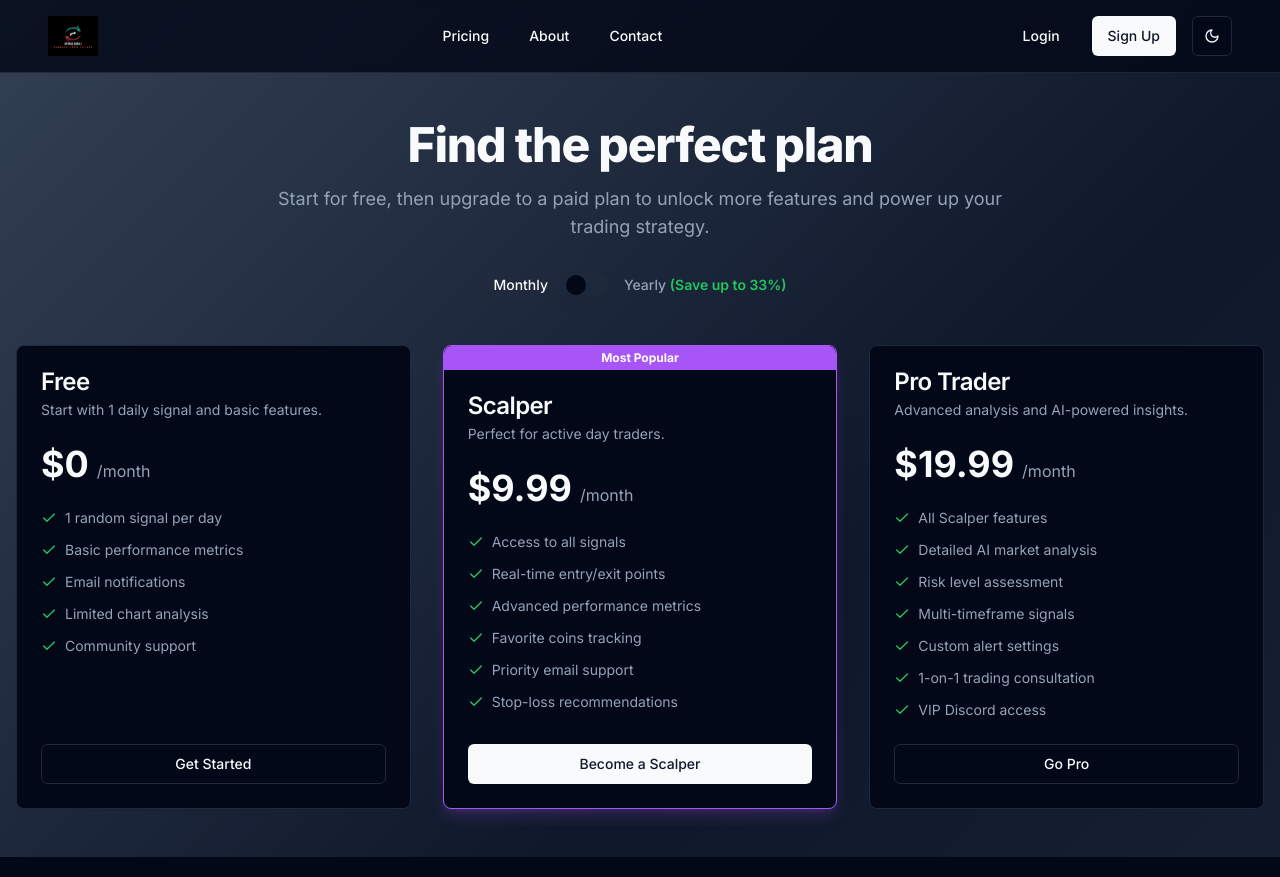
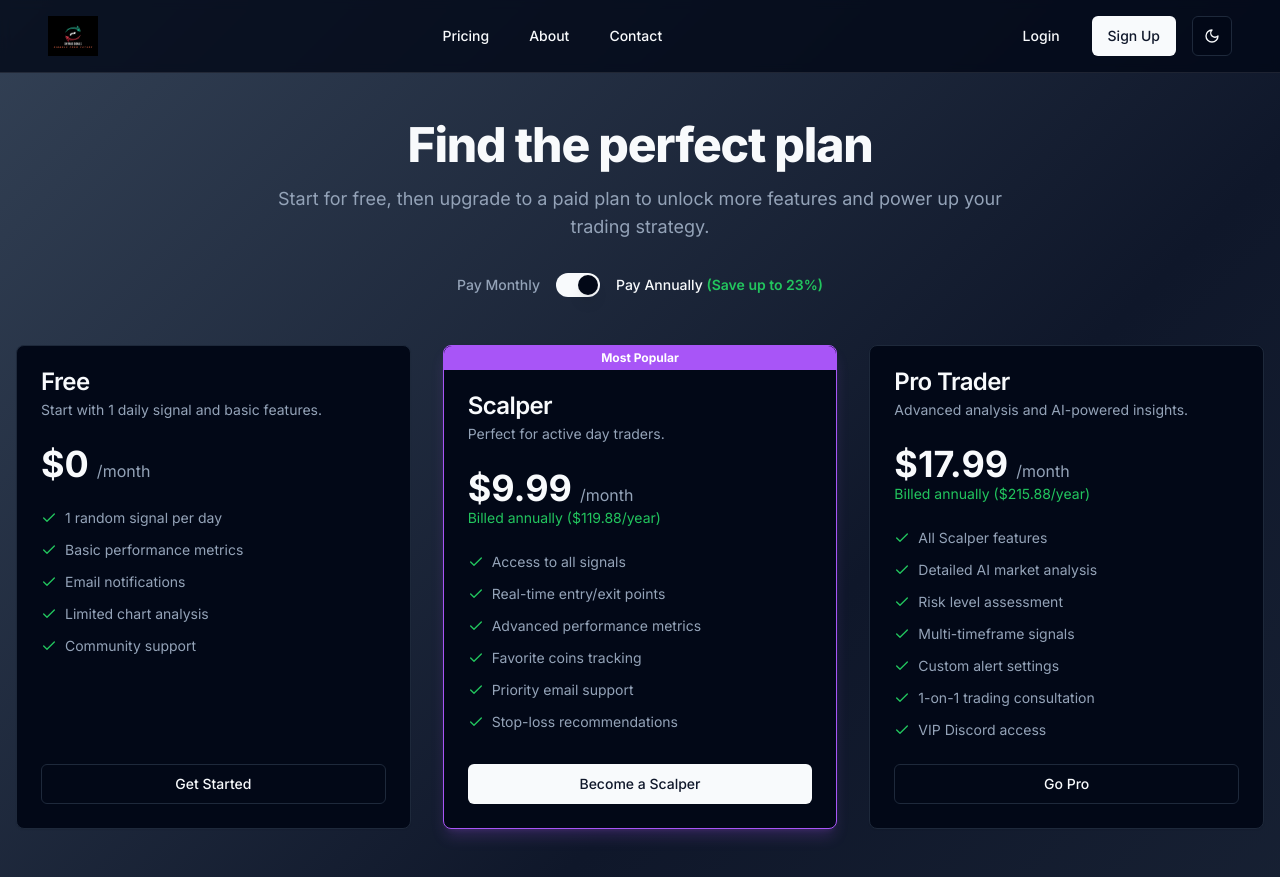
Before and after one commit to ssshepardX/crypto-buysell, a React (Vite) app: page /pricing in a window 1280 px wide. Built offline with nearby package versions, Linux system fonts and the light colour scheme.

Commit message:
Update pricing: monthly billed annually (0, 9.99, 17.99)

```diff
--- a/src/pages/Pricing.tsx
+++ b/src/pages/Pricing.tsx
@@ -24,8 +24,10 @@ const plans = [
   },
   {
     name: "Scalper",
+    // Monthly price (will be billed annually). Display shows monthly but charged yearly.
     priceMonthly: 9.99,
-    priceYearly: 99.99, // ~17% discount
+    // priceYearly kept equal to monthly to represent the monthly rate when billed annually
+    priceYearly: 9.99,
     description: "Perfect for active day traders.",
     features: [
       "Access to all signals",
@@ -40,8 +42,9 @@ const plans = [
   },
   {
     name: "Pro Trader",
-    priceMonthly: 19.99,
-    priceYearly: 199.99, // ~17% discount
+    // Monthly price (will be billed annually). Display shows monthly but charged yearly.
+    priceMonthly: 17.99,
+    priceYearly: 17.99,
     description: "Advanced analysis and AI-powered insights.",
     features: [
       "All Scalper features",
@@ -57,7 +60,8 @@ const plans = [
 ];
 
 const Pricing = () => {
-  const [billingCycle, setBillingCycle] = useState<"monthly" | "yearly">("monthly");
+  // Default to yearly so the site shows 'billed annually' (monthly price, charged yearly)
+  const [billingCycle, setBillingCycle] = useState<"monthly" | "yearly">("yearly");
 
   return (
     <div className="min-h-screen flex flex-col">
@@ -72,7 +76,7 @@ const Pricing = () => {
           </p>
           <div className="flex items-center justify-center space-x-4 mb-12">
             <Label htmlFor="billing-cycle" className={cn(billingCycle === 'monthly' ? 'text-foreground' : 'text-muted-foreground')}>
-              Monthly
+              Pay Monthly
             </Label>
             <Switch
               id="billing-cycle"
@@ -80,7 +84,7 @@ const Pricing = () => {
               onCheckedChange={(checked) => setBillingCycle(checked ? "yearly" : "monthly")}
             />
             <Label htmlFor="billing-cycle" className={cn(billingCycle === 'yearly' ? 'text-foreground' : 'text-muted-foreground')}>
-              Yearly <span className="text-green-500 font-semibold">(Save up to 33%)</span>
+              Pay Annually <span className="text-green-500 font-semibold">(Save up to 23%)</span>
             </Label>
           </div>
         </div>
@@ -98,13 +102,18 @@ const Pricing = () => {
                 <CardDescription>{plan.description}</CardDescription>
               </CardHeader>
               <CardContent className="flex-grow space-y-6">
-                <div className="flex items-baseline">
-                  <span className="text-4xl font-bold">
-                    ${billingCycle === "monthly" ? plan.priceMonthly : plan.priceYearly}
-                  </span>
-                  <span className="text-muted-foreground ml-2">
-                    /{billingCycle === "monthly" ? "month" : "year"}
-                  </span>
+                <div className="flex flex-col">
+                  <div className="flex items-baseline">
+                    <span className="text-4xl font-bold">
+                      ${billingCycle === "monthly" ? plan.priceMonthly : plan.priceYearly}
+                    </span>
+                    <span className="text-muted-foreground ml-2">/month</span>
+                  </div>
+                  {billingCycle === "yearly" && plan.priceYearly > 0 && (
+                    <div className="text-sm text-green-500">
+                      Billed annually (${(plan.priceYearly * 12).toFixed(2)}/year)
+                    </div>
+                  )}
                 </div>
                 <ul className="space-y-3">
                   {plan.features.map((feature) => (
```
